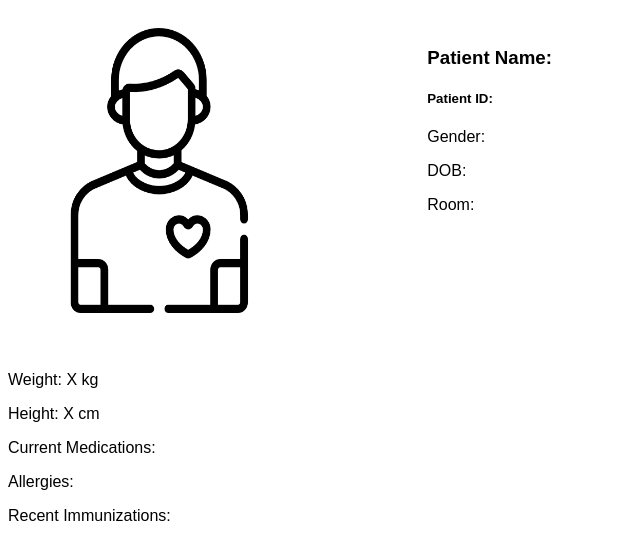
After one commit to nusyba23/DBMS_Hospital-Management-System, a PHP site: page /doctor/viewpatientrecord.html in a window 1280 px wide. The commit adds this page. Shown: the top 560 px of the page, without its empty margins (0-640 px from the left). Run offline with PHP 8.4, Linux system fonts and the light colour scheme.

Commit message:
started med record implementation

```diff
--- /dev/null
+++ b/471_Project/Frontend/doctor/script.js
@@ -0,0 +1,9 @@
+function startEdits(){
+    const div = document.querySelector(".basic-details");
+    div.contentEditable=true;
+    const medRecDiv =document.querySelector(".medical-record");
+    medRecDiv.contentEditable=true;
+    const saveButton = document.getElementById("save");
+    saveButton.classList.add("show");
+
+}
--- a/471_Project/Frontend/doctor/styles.css
+++ b/471_Project/Frontend/doctor/styles.css
@@ -208,3 +208,42 @@ input[type="text"], input[type="password"] {
     position:fixed;
     right: 685px;
 }
+
+#save{
+    display: none;
+    transition: opacity 0.5s ease;
+    opacity: 0;
+}
+
+#save.show {
+    display: block;
+    opacity: 1;
+    font-family: Cairo, sans-serif;
+    background-color: #B0D1D4;
+    color: #000;
+    border-radius: 20px;
+    font-weight: bold;
+    position:static;
+    right:600px;
+    top:600px;
+    height: 35px;
+    margin-top: 25px;
+    width:150px;
+    text-align: center;
+
+}
+.basic-details{
+    font-family: Cairo, sans-serif;
+    float:right;
+    margin-right: 700px;
+    padding: 20px;
+}
+.medical-record{
+    font-family: Cairo, sans-serif;
+    float:left;
+}
+.patient-image{
+    width: 263px;
+    height: 285px;
+    padding: 20px;
+}
--- /dev/null
+++ b/471_Project/Frontend/doctor/viewpatientrecord.html
@@ -0,0 +1,39 @@
+<!DOCTYPE html>
+<html lang="en">
+<head>
+    <link rel="stylesheet" href="styles.css">
+    <meta charset="UTF-8">
+    <meta name="viewport" content="width=device-width, initial-scale=1.0">
+    <title>Patient Record</title>
+</head>
+<body>
+    <div class="p-photo">
+        <img class="patient-image" src="../images/patient.png" alt="Picture of patient">
+
+
+    <div class="basic-details" onclick="startEdits()">
+        <h3>Patient Name: </h3>
+        <h5>Patient ID: </h5>
+
+        <p>Gender: </p>
+        <p>DOB: </p>
+        <p>Room: </p>
+        <button id="save" class="save-button" onclick="saveDetails()">Save Changes</button>
+    </div>
+</div>
+    <br>
+    <div class="medical-record" onclick="startEdits()">
+        <p>Weight: X kg</p>
+        <p>Height: X cm</p>
+        <p>Current Medications: </p>
+        <p>Allergies: </p>
+        <p>Recent Immunizations: </p>
+        <button id="save" class="save-button" onclick="saveDetails()">Save Changes</button>
+    </div>
+<br>
+    <div class="test-record">
+
+    </div>
+    <script src="script.js"></script>
+</body>
+</html>
```
